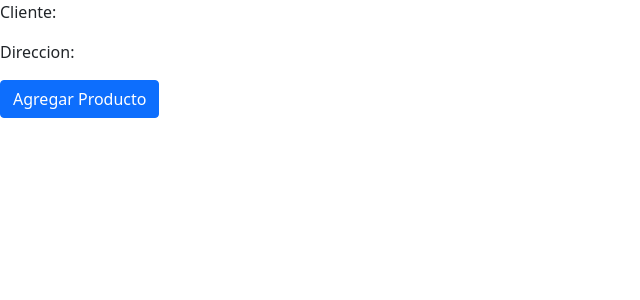
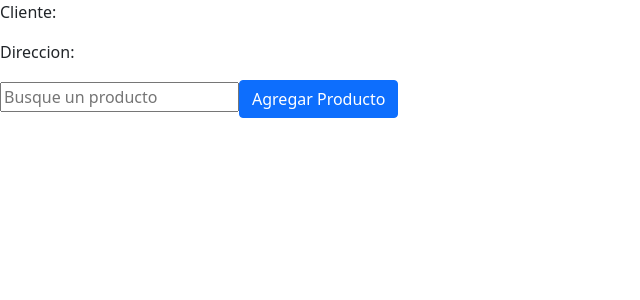
Before and after one commit to Katamus/ejemplosCore, an Angular app: page / in a window 1280 px wide. Shown: the top 300 px of the page, without its empty margins (0-640 px from the left). Built offline with nearby package versions, Linux system fonts and the light colour scheme.

Commit message:
120. Ejemplo de uso de un ngAfertViewInit con un elemnto viewChild para que sea modificado cuando la pagina ya esta cargada totalmente

```diff
--- a/src/app/pedido/pedido.component.html
+++ b/src/app/pedido/pedido.component.html
@@ -1,4 +1,5 @@
 <p>Cliente: {{pedido.cliente}}</p>
 <p>Direccion: {{pedido.direccion}}</p>
+<input #buscador type="text" placeholder="Busque un producto">
 <button (click)="mostrar = !mostrar" class="btn btn-primary" (click)="agregarProducto()">Agregar Producto</button>
 <app-pedido-detalle  *ngIf="mostrar" [pedidoDetalle]="pedido.pedidoDetalle" (seEliminoUnProducto)="elHijoEliminoAlgo($event)" ></app-pedido-detalle>
```
